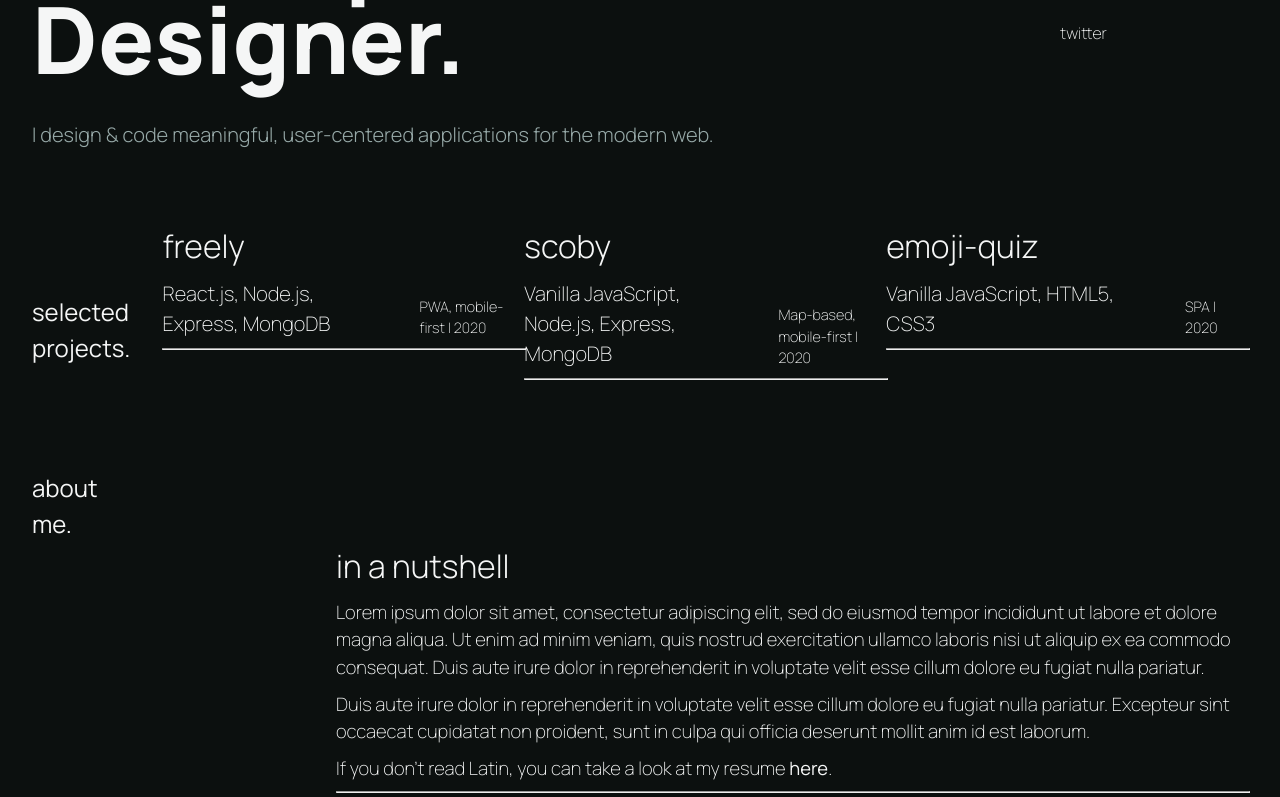
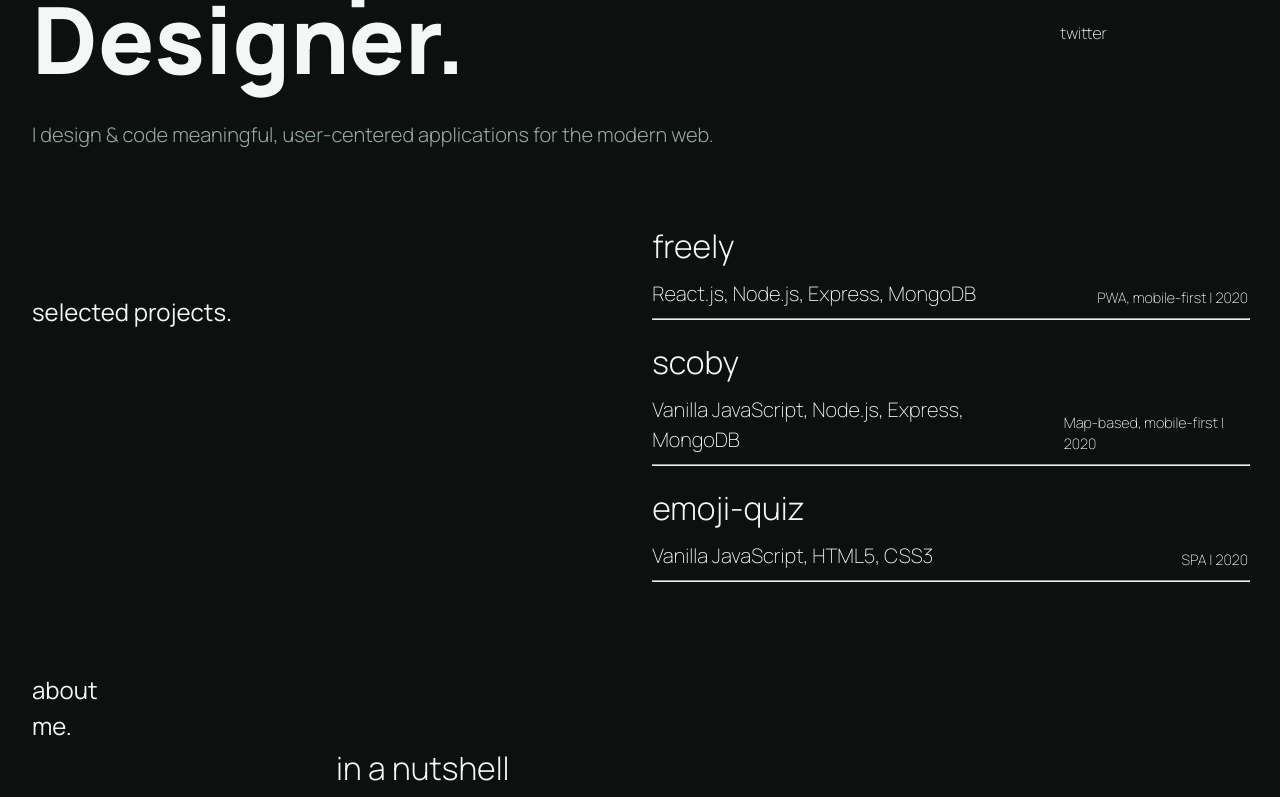
Before and after one commit to williamhzo/williamh.io, a React (Create React App) app: page / in a window 1280 px wide. Shown: the part 441-1238 px from the top of the page. Built offline with nearby package versions, Linux system fonts and the light colour scheme.

Commit message:
remove line break

```diff
--- a/src/Components/AllProjects.jsx
+++ b/src/Components/AllProjects.jsx
@@ -7,9 +7,8 @@ import projects from '../data/projects.json';
 const Projects = () => {
   return (
     <section className="projects">
-      <h4 className="projects__title">
-        selected<br></br>projects.
-      </h4>
+      <h4 className="projects__title">selected projects.</h4>
+      <div className="projects__wrapper">
         {projects.map((project, index) => (
           <Project
             key={index}
@@ -19,6 +18,7 @@ const Projects = () => {
             link={project.link}
           />
         ))}
+      </div>
     </section>
   );
 };
```
Lines whose indentation alone changed are shown as unchanged.
